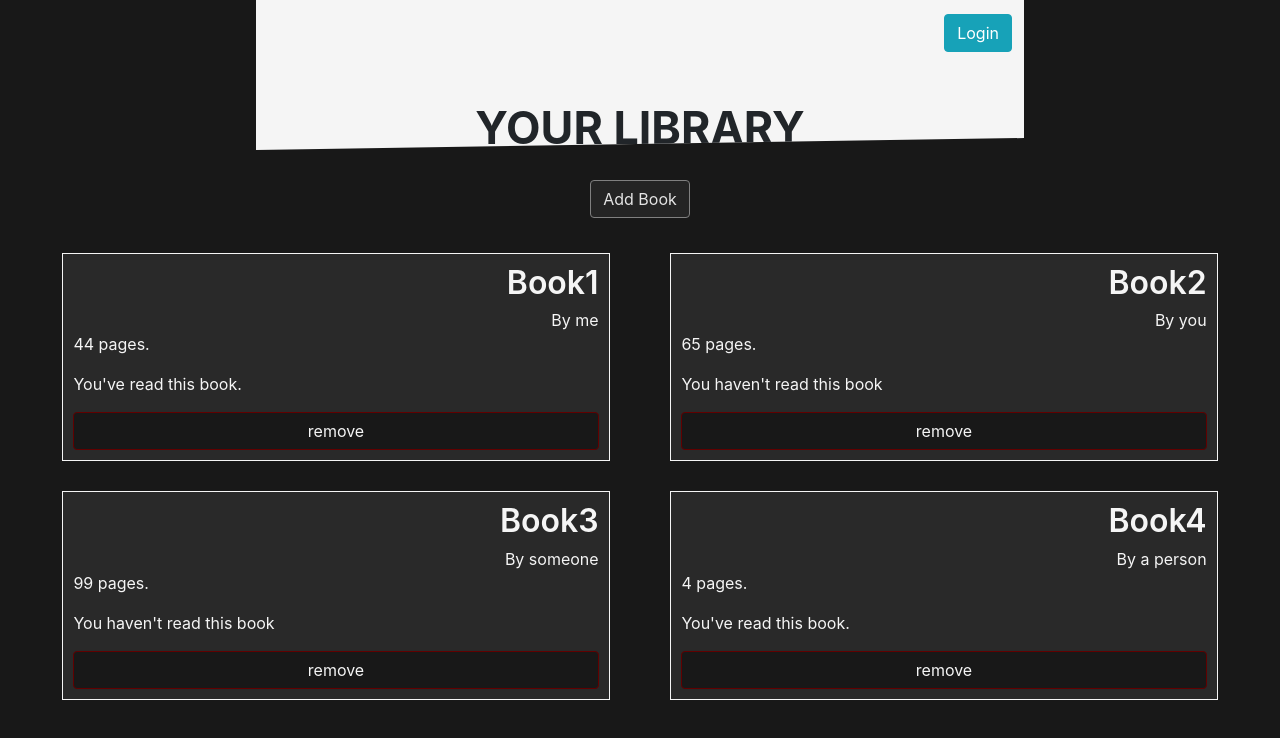
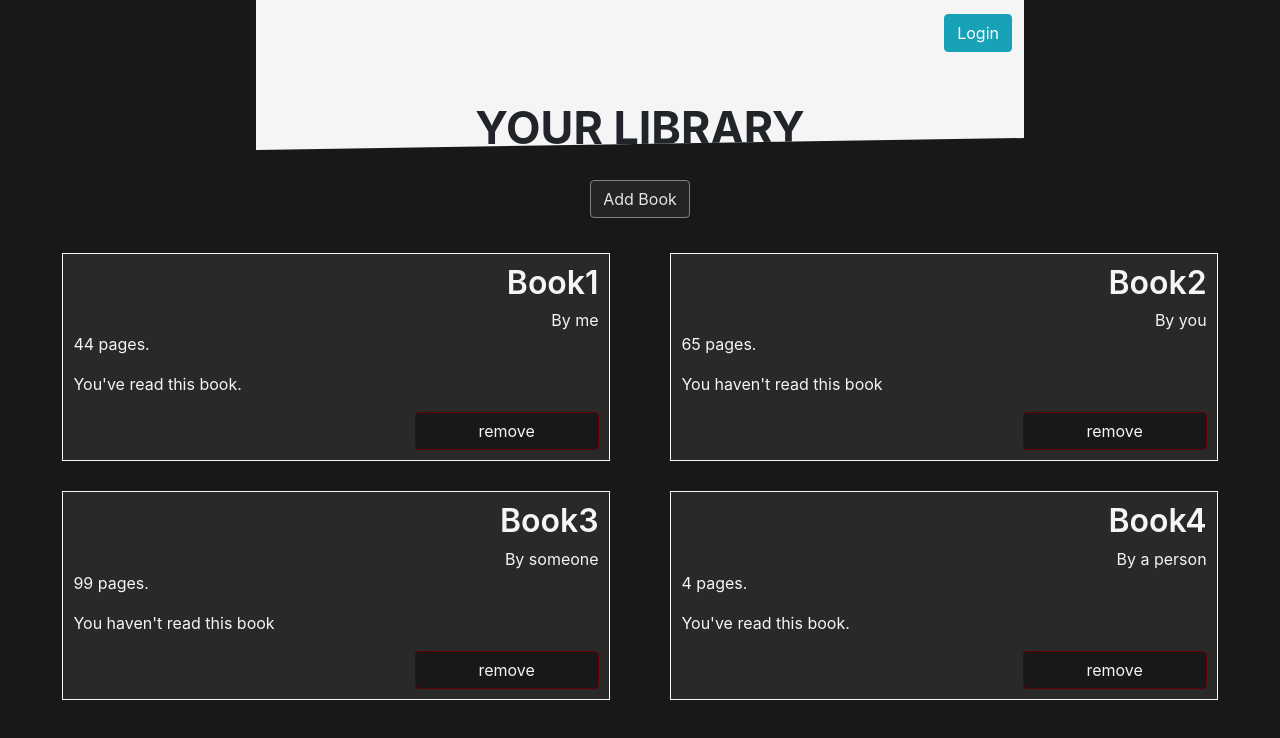
Before and after one commit to HeyItsGwen/Gwens-Library, a plain HTML site: page index.html in a window 1280 px wide. Drawn offline with nearby package versions, Linux system fonts and the light colour scheme.

Commit message:
style fixes

```diff
--- a/style.scss
+++ b/style.scss
@@ -70,6 +70,8 @@ body {
       background-color:rgb(24, 24, 24);
       color: whitesmoke;
       border-color: rgb(97, 0, 0);
+      width: 35%;
+      align-self: end;
 
       &:hover {
         color: white;
```
Also changed, not shown: style.css, 1 other file.
